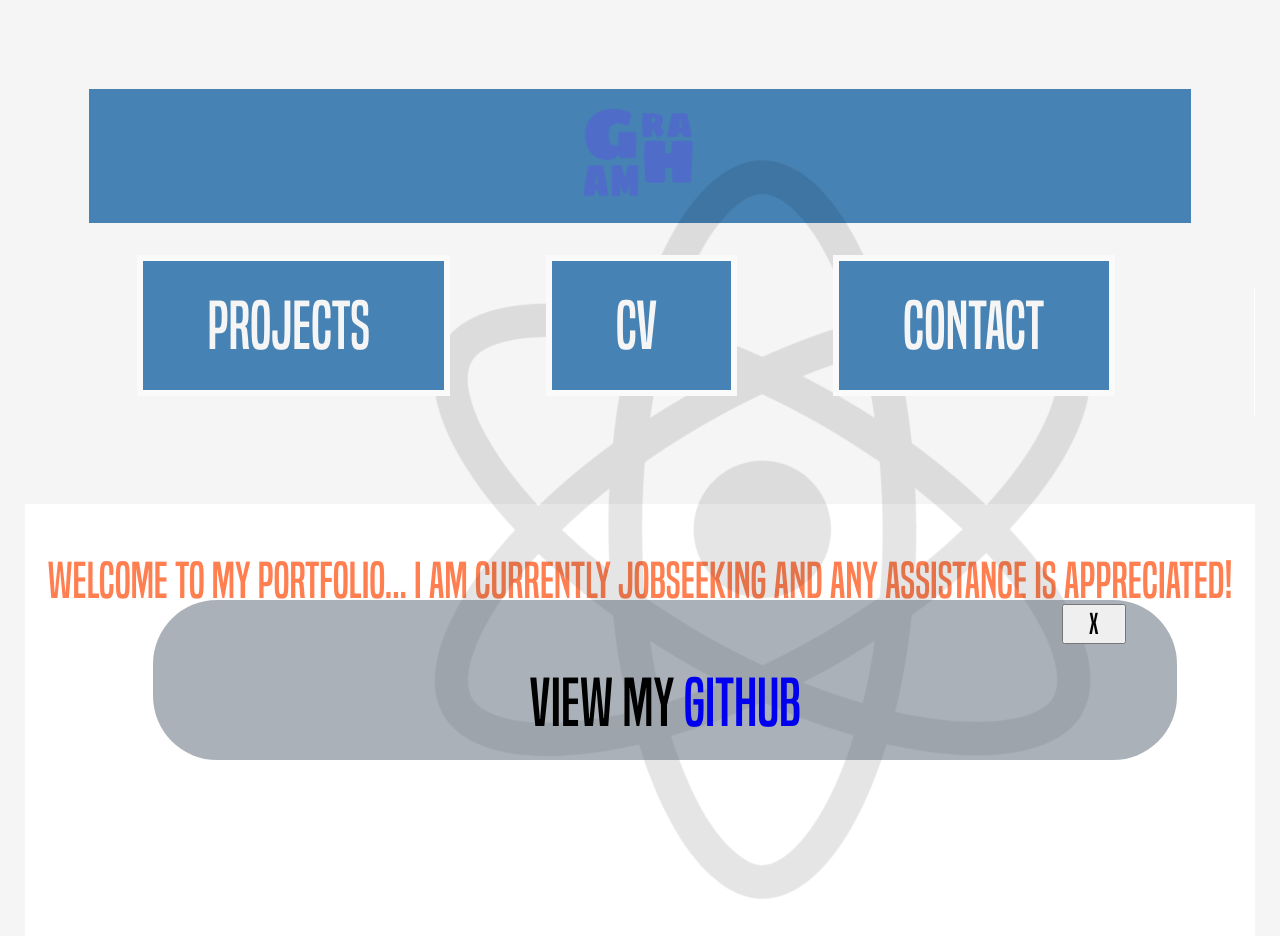
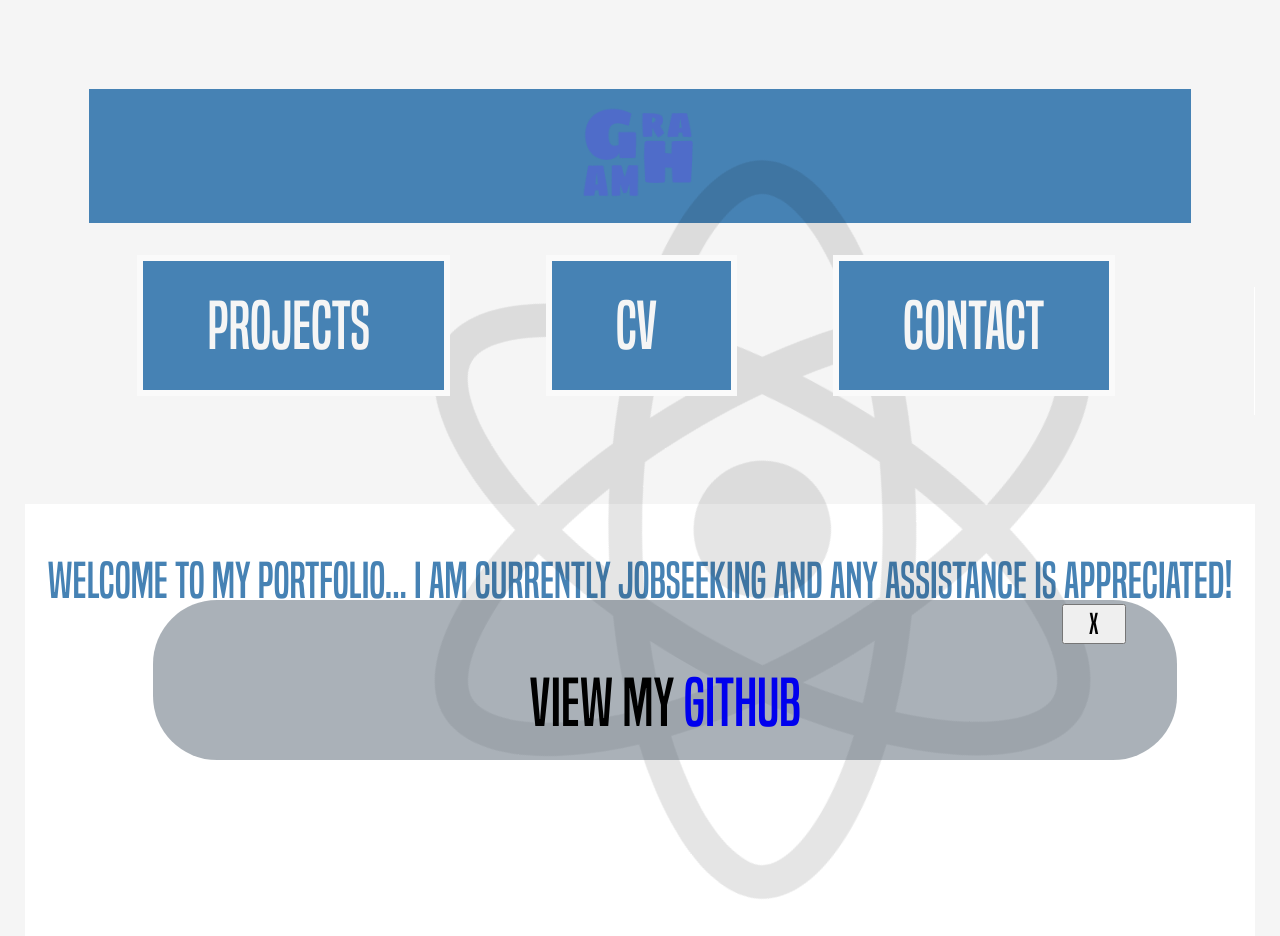
Before and after one commit to grahamfalconer/grayswebreact, a React (Create React App) app in the folder grayswebreact/: page / in a window 1280 px wide. Shown: the top 936 px of the page. Built offline with nearby package versions, Linux system fonts and the light colour scheme.

Commit message:
changed tagline color

```diff
--- a/grayswebreact/src/App.css
+++ b/grayswebreact/src/App.css
@@ -205,7 +205,7 @@ h1:hover{
 }
 .tagline {
   font-size: 6vh;
-  color: coral;
+  color: steelblue;
 }
 .mission-holder {
   width: 80%;
```
